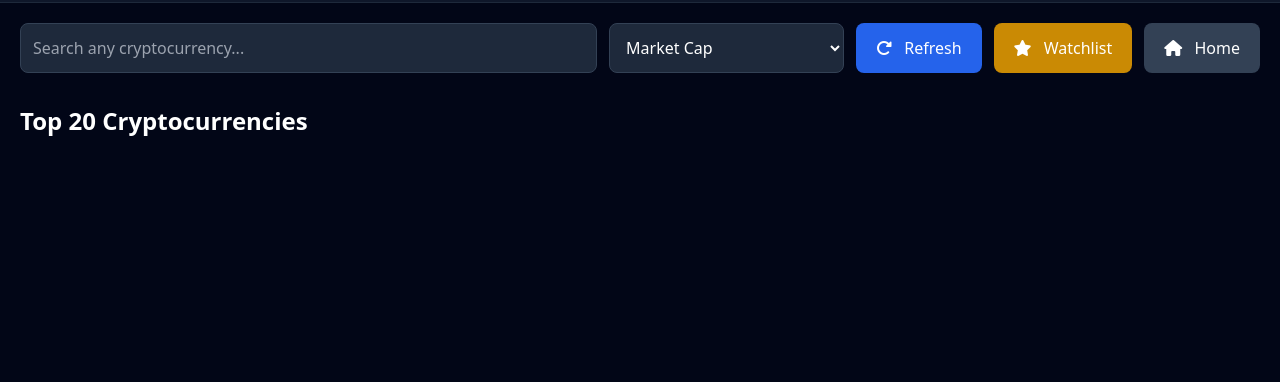
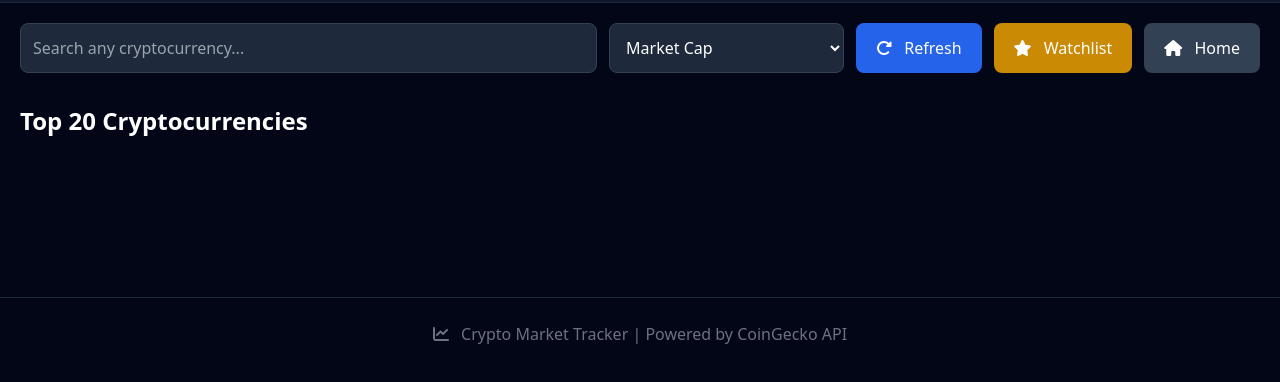
Before and after one commit to Rahul-Coder-01/crypto-market-tracker, a plain HTML site: page index.html in a window 1280 px wide. Shown: the part 70-452 px from the top of the page. Drawn offline with nearby package versions, Linux system fonts and the light colour scheme.

Commit message:
Add footer and JavaScript integration

```diff
--- a/index.html
+++ b/index.html
@@ -124,6 +124,13 @@
 
   </main>
 
+  <footer class="text-center text-gray-500 p-6 mt-10 border-t border-slate-800">
+    <i class="fa-solid fa-chart-line mr-2"></i>
+    Crypto Market Tracker | Powered by CoinGecko API
+  </footer>
+
+  <script src="script.js"></script>
+
 
   </body>
   </html>
```
